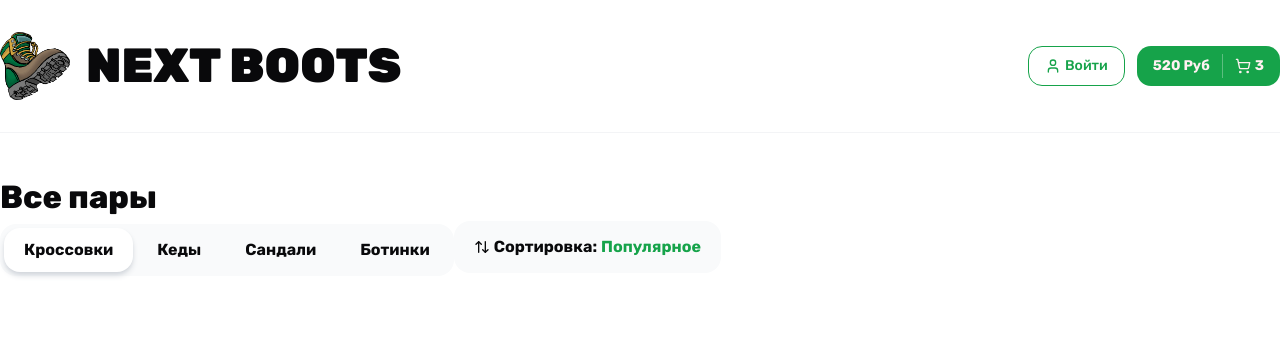
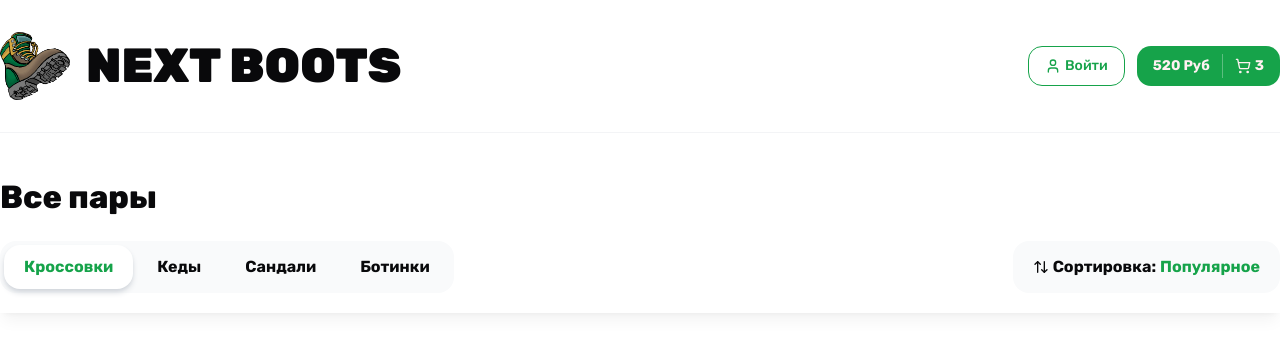
Before and after one commit to NikitaSavchuk97/next-boots, a Next.js app: page / in a window 1280 px wide. Shown: the top 354 px of the page. Built offline with nearby package versions, Linux system fonts and the light colour scheme.

Commit message:
Компонент: ТопБар

```diff
--- a/src/app/page.tsx
+++ b/src/app/page.tsx
@@ -1,14 +1,12 @@
-import { Categories, Container, Title } from '@/components/shared';
-import { SortPopup } from '@/components/shared/sort-popup';
+import { Container, Title, TopBar } from '@/components/shared';
 
 export default function Home() {
   return (
     <>
       <Container className='mt-10'>
         <Title text='Все пары' size='lg' className='font-extrabold' />
-        <Categories />
-        <SortPopup />
       </Container>
+      <TopBar />
     </>
   );
 }
--- a/src/components/shared/categories.tsx
+++ b/src/components/shared/categories.tsx
@@ -15,7 +15,7 @@ export const Categories: FC<Props> = ({ className }) => {
         <a
           className={cn(
             'flex items-center font-bold h-11 rounded-2xl px-5',
-            activeIndex === index && 'bg-white shadow-md shadow-gray-300 ',
+            activeIndex === index && 'bg-white shadow-md shadow-gray-300 text-primary',
           )}
           href='/'
           key={index}
--- a/src/components/shared/index.ts
+++ b/src/components/shared/index.ts
@@ -3,3 +3,4 @@ export { Header } from './header';
 export { Title } from './title';
 export { Categories } from './categories';
 export { SortPopup } from './sort-popup';
+export { TopBar } from './top-bar';
--- /dev/null
+++ b/src/components/shared/top-bar.tsx
@@ -0,0 +1,18 @@
+import { FC } from 'react';
+import { cn } from '@/lib/utils';
+import { Categories, Container, SortPopup } from '@/components/shared';
+
+interface Props {
+  className?: string;
+}
+
+export const TopBar: FC<Props> = ({ className }) => {
+  return (
+    <div className={cn('sticky top-0 bg-white py-5 shadow-lg shadow-black/5 z-10', className)}>
+      <Container className='flex items-center justify-between'>
+        <Categories />
+        <SortPopup />
+      </Container>
+    </div>
+  );
+};
```
